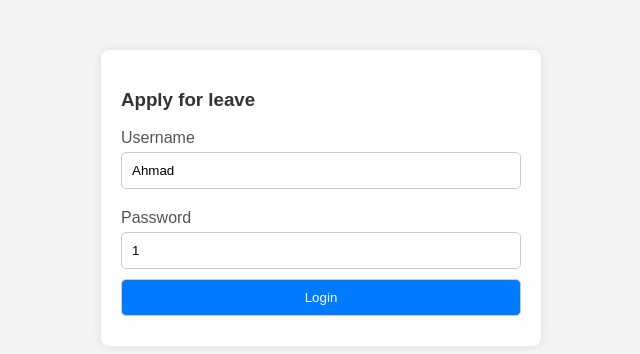
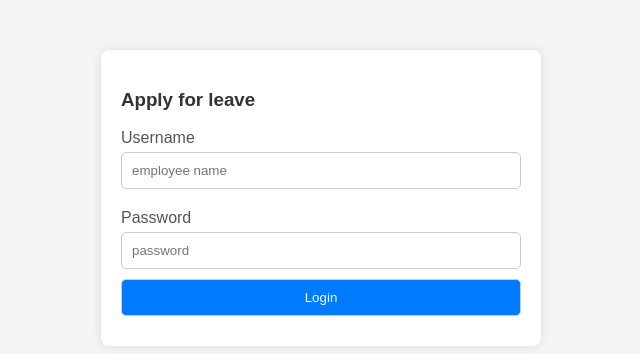
Before and after one commit to JimmyHoang296/absentFormMekalec, a plain HTML site: page src/index.html in a window 1280 px wide. Shown: the whole page, without its empty margins (319-959 px from the left). Drawn offline with Linux system fonts and the light colour scheme.

Commit message:
Update index.html

```diff
--- a/src/index.html
+++ b/src/index.html
@@ -13,10 +13,9 @@
         type="text"
         id="userName"
         placeholder="employee name"
-        value="Ahmad"
       />
       <label for="password">Password</label>
-      <input type="text" id="password" placeholder="password" value="1" />
+      <input type="password" id="password" placeholder="password"/>
       <button id="login">Login</button>
       <span id="errMsg" class="hidden">Wrong username or password</span>
     </div>
```
